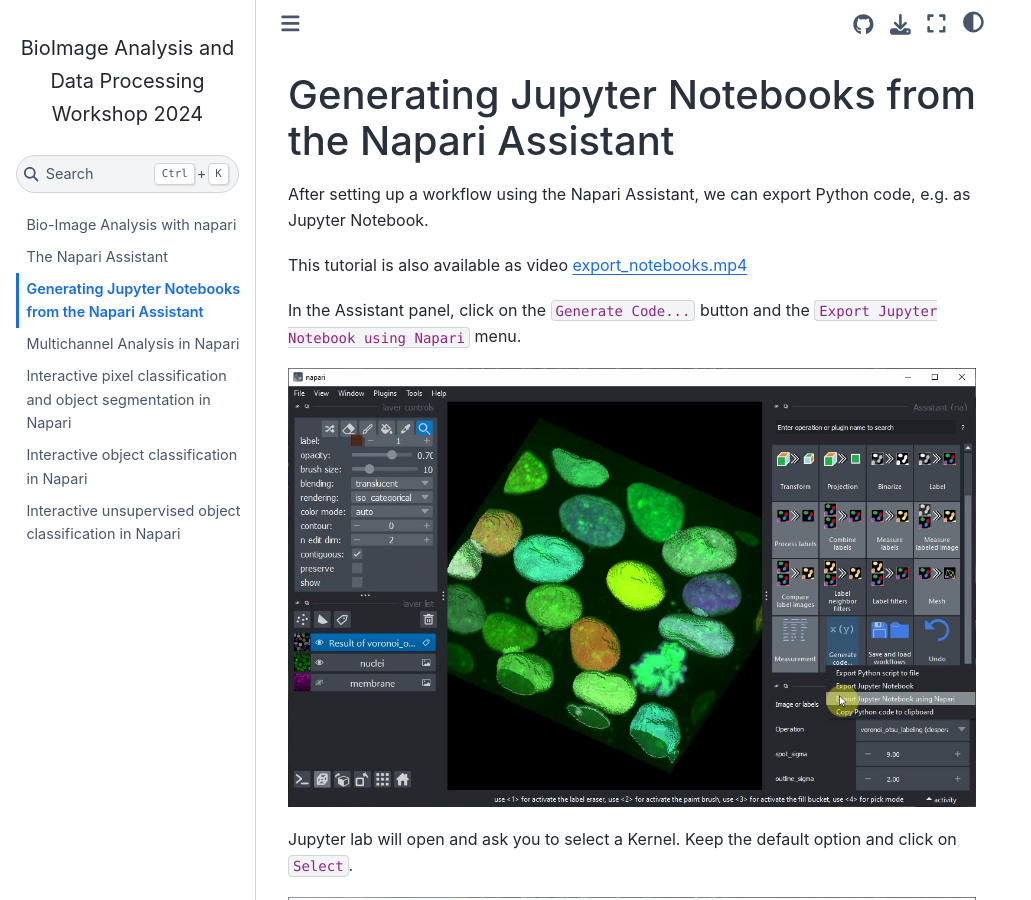
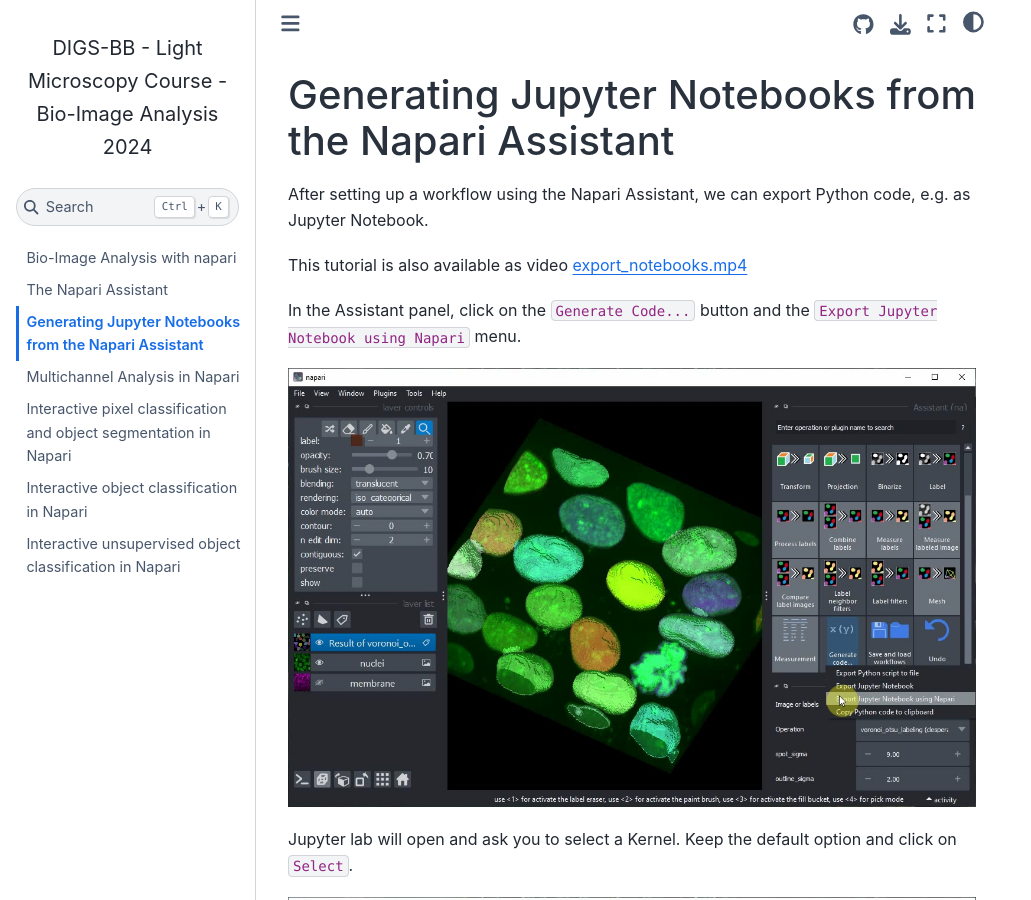
Before and after one commit to BiAPoL/DIGS-BB_LM_Course_Bio-Image_Analysis_2024, a Jupyter Book: the page built from docs/napari_workshop/09_notebook_export.md, in a window 1280 px wide and 900 px high. Shown: the whole window, without its empty margins (0-1031 px from the left). Built offline with Jupyter Book 1.0.4 settings and Sphinx 7.4.7 and the Sphinx Book theme 1.1.4, drawn with Linux system fonts in a browser that asks for light colours; pages that are not in the unit, such as notebooks, are missing from menus.

Commit message:
update jbook info and fix toc file

```diff
--- a/docs/_config.yml
+++ b/docs/_config.yml
@@ -1,5 +1,5 @@
 # In _config.yml
-title: BioImage Analysis and Data Processing Workshop 2024
+title: DIGS-BB - Light Microscopy Course - Bio-Image Analysis 2024
 author: Marcelo Leomil Zoccoler
 logo: biapol_logo.png
 execute:
@@ -11,7 +11,7 @@
 
   # Information about where the book exists on the web
 repository:
-  url: https://github.com/BiAPoL/BioImage-Analysis-and-Data-Processing-Workshop-2024 # Online location of the book
+  url: https://github.com/BiAPoL/DIGS-BB_LM_Course_Bio-Image_Analysis_2024 # Online location of the book
   path_to_book: docs
   branch: main # branch used when creating links (optional)
 
--- a/docs/_toc.yml
+++ b/docs/_toc.yml
@@ -15,4 +15,3 @@
 - file: napari_workshop/interactive_pixel_classification/readme
 - file: napari_workshop/interactive_object_classification/readme
 - file: napari_workshop/interactive_unsupervised_object_classification/readme
-- file: napari_workshop/FLIM/readme
```
